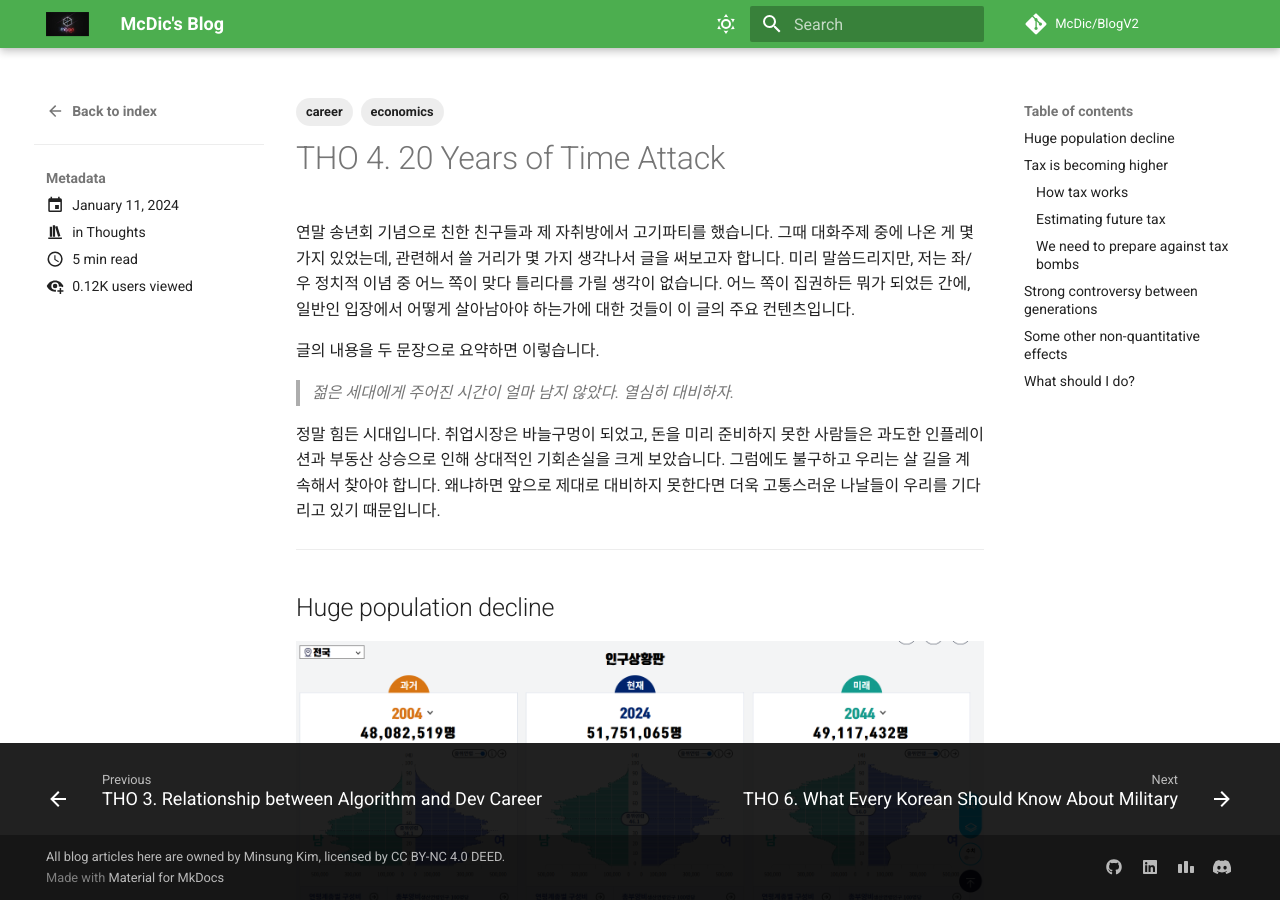
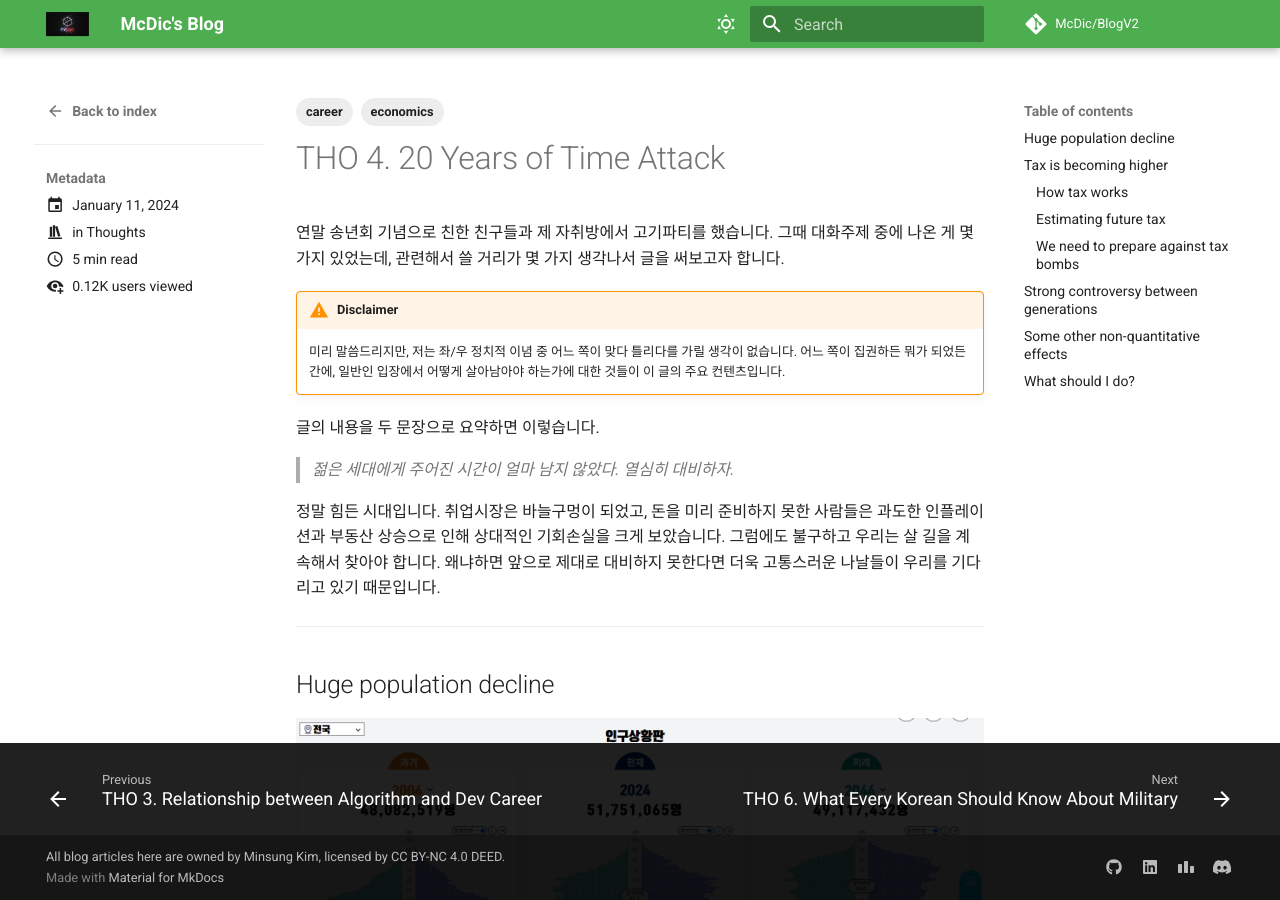
Before and after one commit to McDic/BlogV2, an MkDocs documentation site: the page built from docs/posts/tho/tho4.md, in a window 1280 px wide and 900 px high. Built offline with MkDocs 1.6.1 and Material for MkDocs 9.7.7, drawn with Linux system fonts in a browser that asks for light colours; comment, search, counter and statistics services are not loaded.

Commit message:
Add disclaimer on THO-4

```diff
--- a/docs/posts/tho/tho4.md
+++ b/docs/posts/tho/tho4.md
@@ -13,8 +13,11 @@ slug: tho-4
 
 연말 송년회 기념으로 친한 친구들과 제 자취방에서 고기파티를 했습니다.
 그때 대화주제 중에 나온 게 몇 가지 있었는데, 관련해서 쓸 거리가 몇 가지 생각나서 글을 써보고자 합니다.
-미리 말씀드리지만, 저는 좌/우 정치적 이념 중 어느 쪽이 맞다 틀리다를 가릴 생각이 없습니다.
-어느 쪽이 집권하든 뭐가 되었든 간에, 일반인 입장에서 어떻게 살아남아야 하는가에 대한 것들이 이 글의 주요 컨텐츠입니다.
+
+!!! warning "Disclaimer"
+
+    미리 말씀드리지만, 저는 좌/우 정치적 이념 중 어느 쪽이 맞다 틀리다를 가릴 생각이 없습니다.
+    어느 쪽이 집권하든 뭐가 되었든 간에, 일반인 입장에서 어떻게 살아남아야 하는가에 대한 것들이 이 글의 주요 컨텐츠입니다.
 
 글의 내용을 두 문장으로 요약하면 이렇습니다.
 
```
